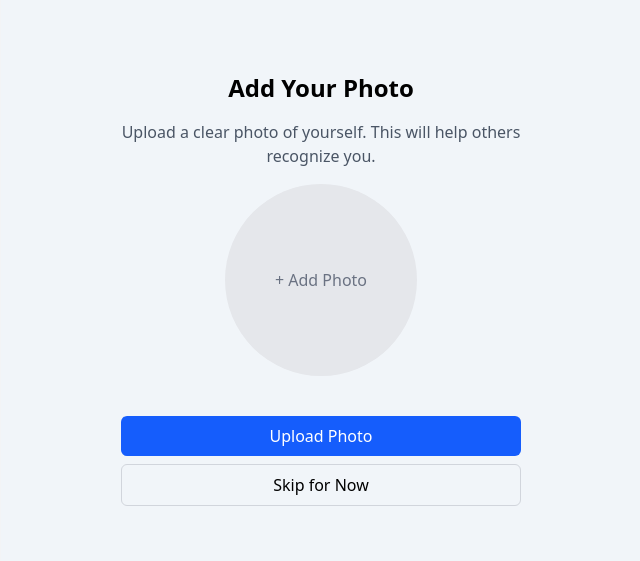
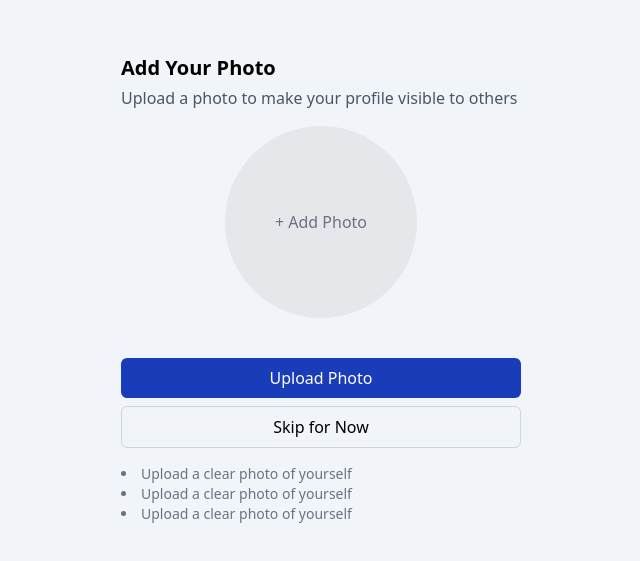
Before and after one commit to masumkhan081/suitable-frontend, a Next.js app: page /onboarding/add-photo in a window 1280 px wide. Shown: the part 111-672 px from the top of the page, without its empty margins (639-1279 px from the left). Built offline with nearby package versions, Linux system fonts and the light colour scheme.

Commit message:
commited

```diff
--- a/app/onboarding/add-photo/page.tsx
+++ b/app/onboarding/add-photo/page.tsx
@@ -1,27 +1,36 @@
+import AddPhoto from '@/components/onboarding/AddPhoto'
+
 export default function AddPhotoPage() {
   return (
     <div className="min-h-screen max-h-screen w-full grid grid-cols-1 md:grid-cols-2">
-      <div className="hidden md:block bg-gray-100">
-        {/* Add your image here */}
-      </div>
-      <div className="col-span-1 h-full flex flex-col gap-6 justify-center items-center p-4">
+      <div className="hidden md:block bg-gray-100 ">{/* Add your image here */}</div>
+      <div className=" col-span-1 h-full flex flex-col gap-6 justify-center items-center p-4">
         <div className="w-full max-w-md p-6">
-          <div className="flex flex-col items-center justify-center gap-4">
-            <h2 className="text-2xl font-bold">Add Your Photo</h2>
-            <p className="text-gray-600 text-center">Upload a clear photo of yourself. This will help others recognize you.</p>
-
-            <div className="w-48 h-48 rounded-full bg-gray-200 flex items-center justify-center cursor-pointer hover:bg-gray-300 transition-colors">
-              <span className="text-gray-500">+ Add Photo</span>
+          <div className="flex flex-col items-start justify-center gap-4">
+            <div className="flex flex-col gap-1">
+              <h2 className="text-xl font-semibold  ">Add Your Photo</h2>
+              <p className="text-gray-600 text-center">
+                Upload a photo to make your profile visible to others
+              </p>
             </div>
 
+            <AddPhoto />
+
             <div className="w-full mt-6 flex flex-col gap-2">
-              <button className="w-full bg-blue-600 text-white py-2 px-4 rounded-md hover:bg-blue-700 transition-colors">
+              <button className="w-full bg-blue-800 text-white py-2 px-4 rounded-md hover:bg-blue-600 transition-colors">
                 Upload Photo
               </button>
               <button className="w-full border border-gray-300 py-2 px-4 rounded-md hover:bg-gray-50 transition-colors">
                 Skip for Now
               </button>
             </div>
+
+            {/* add a list of instructions on bullet point  */}
+            <ul className="list-disc list-inside space-y-0 text-gray-500 text-sm">
+              <li>Upload a clear photo of yourself</li>
+              <li>Upload a clear photo of yourself</li>
+              <li>Upload a clear photo of yourself</li>
+            </ul>
           </div>
         </div>
       </div>
--- a/components/onboarding/AddPhoto.tsx
+++ b/components/onboarding/AddPhoto.tsx
@@ -5,8 +5,8 @@ type Props = {}
 
 export default function AddPhoto({}: Props) {
   return (
-    <div>
-      <EnhanceText txt="Add Photo" styleKey="appTitle" />
+    <div className="  w-48 h-48 rounded-full bg-gray-200 flex items-center justify-center cursor-pointer hover:bg-gray-300 transition-colors mx-auto">
+      <span className="text-gray-500">+ Add Photo</span>
     </div>
   )
 }
```
